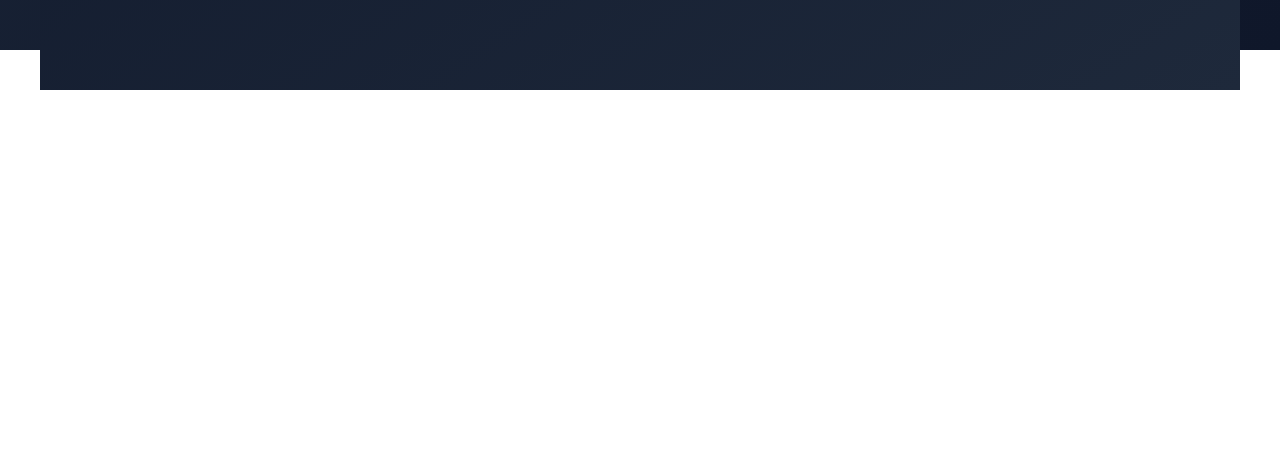
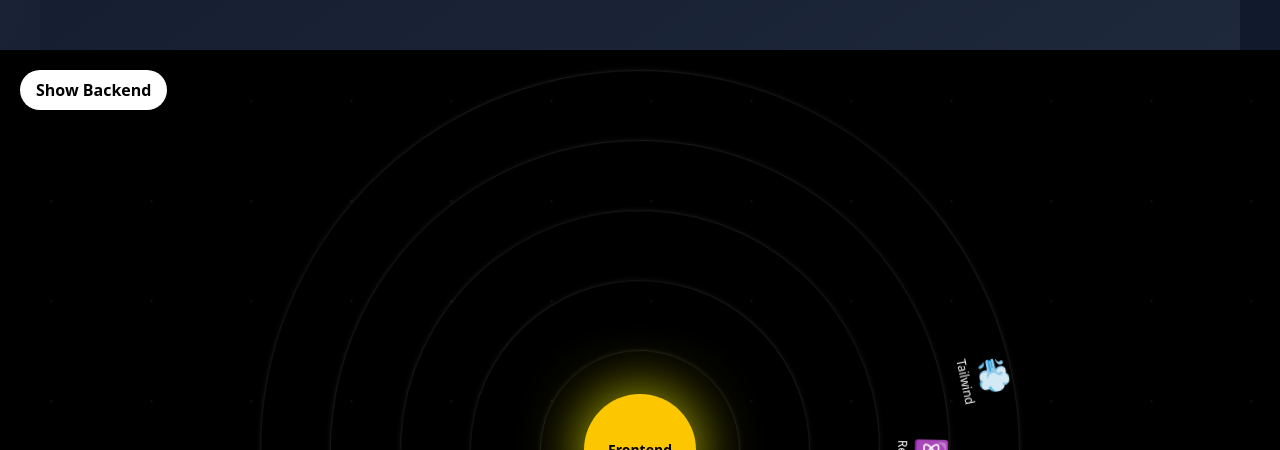
Before and after one commit to mehedihasanshohan/shohan-portfolio, a React (Vite) app: page / in a window 1280 px wide. Shown: the part 2350-2800 px from the top of the page. Before the commit the page ends 2440 px from the top, so only its background shows below. Built offline with nearby package versions, Linux system fonts and the light colour scheme.

Commit message:
add toaster notification for copying phone number

```diff
--- a/package.json
+++ b/package.json
@@ -15,8 +15,10 @@
     "aos": "^2.3.4",
     "emailjs-com": "^3.2.0",
     "lucide-react": "^0.507.0",
+    "motion": "^12.9.7",
     "react": "^19.0.0",
     "react-dom": "^19.0.0",
+    "react-hot-toast": "^2.5.2",
     "react-icons": "^5.5.0",
     "react-simple-typewriter": "^5.0.1",
     "react-ts-typewriter": "^0.1.8-b",
--- a/src/App.jsx
+++ b/src/App.jsx
@@ -6,6 +6,9 @@ import Navbar from './components/Navbar/Navbar'
 import './index.css'
 import SkillGalaxy from './components/Skills/SkillGalaxy';
 import Contact from './components/Contact/Contact';
+import GalaxySkills from './components/DualGalaxy/GalaxySkills';
+import { Toaster } from 'react-hot-toast';
+
 function App() {
 
   useEffect(() => {
@@ -14,6 +17,8 @@ function App() {
 
 
   return (
+    <>
+    <Toaster position='top-right'></Toaster>
     <div className="min-h-screen bg-gradient-to-br from-[#1e293b] to-[#0f172a]">
     <Navbar />
 
@@ -21,8 +26,9 @@ function App() {
     <section id="skills" className="h-screen text-white p-10"><SkillGalaxy></SkillGalaxy></section>
     {/* <section id="projects" className="h-screen text-white p-10">Projects Section</section> */}
     <section id="contact" className="h-screen text-white p-10"><Contact></Contact></section>
+    <GalaxySkills></GalaxySkills>
   </div>
-
+    </>
   )
 }
 
--- a/src/components/Contact/Contact.jsx
+++ b/src/components/Contact/Contact.jsx
@@ -167,8 +167,8 @@
 
 
 
-
-
+import toast from "react-hot-toast";
+import { Copy } from "lucide-react";
 import { useState } from "react";
 import emailjs from "emailjs-com";
 import {
@@ -183,6 +183,13 @@ import {
 } from "lucide-react";
 
 export default function Contact() {
+
+  const copyToClipboard = (text) => {
+    navigator.clipboard.writeText(text);
+    alert("📋 Phone number copied!");
+    toast.success("📋 Phone number copied!");
+  };
+
   const [form, setForm] = useState({
     name: "",
     email: "",
@@ -244,7 +251,16 @@ export default function Contact() {
           </p>
           <p className="flex items-center gap-2">
             <Phone className="text-cyan-300" size={18} />
-            <span className="text-cyan-300">01985545365</span>
+            <span className="text-cyan-300">
+              <a href="tel:01985545365">01985545365</a>
+            </span>
+            <button
+                 onClick={() => copyToClipboard("01985545365")}
+                className="text-cyan-300 hover:text-cyan-400"
+                title="Copy phone number"
+             >
+              <Copy size={16} />
+           </button>
           </p>
         </div>
 
@@ -261,13 +277,13 @@ export default function Contact() {
         <div className="border p-2 border-cyan-300 rounded-xl">
         <div className="text-cyan-300 font-bold text-2xl">Follow Me</div>
         <div className="flex gap-4 mt-4 text-xl">
-          <a href="https://facebook.com" target="_blank" rel="noopener noreferrer" className="hover:text-cyan-400">
+          <a href="https://www.facebook.com/profile.php?id=100007820023284" target="_blank" rel="noopener noreferrer" className="hover:text-cyan-400">
             <Facebook />
           </a>
           <a href="mailto:mhshohan01@gmail.com" className="hover:text-cyan-400">
             <Mail />
           </a>
-          <a href="https://linkedin.com" target="_blank" rel="noopener noreferrer" className="hover:text-cyan-400">
+          <a href="https://www.linkedin.com/in/mehedi-hasan-1a08b22b7/" target="_blank" rel="noopener noreferrer" className="hover:text-cyan-400">
             <Linkedin />
           </a>
         </div>
--- /dev/null
+++ b/src/components/DualGalaxy/GalaxySkills.jsx
@@ -0,0 +1,80 @@
+import { useState } from "react";
+
+const frontendSkills = [
+  { name: "HTML", emoji: "🌐" },
+  { name: "CSS", emoji: "🎨" },
+  { name: "JavaScript", emoji: "📜" },
+  { name: "React", emoji: "⚛️" },
+  { name: "Tailwind", emoji: "💨" },
+];
+
+const backendSkills = [
+  { name: "Node.js", emoji: "🌳" },
+  { name: "MongoDB", emoji: "🍃" },
+  { name: "Express", emoji: "🚂" },
+  { name: "SQL", emoji: "🗃️" },
+  { name: "Firebase", emoji: "🔥" },
+];
+
+export default function GalaxySkills() {
+  const [isFrontend, setIsFrontend] = useState(true);
+  const skills = isFrontend ? frontendSkills : backendSkills;
+
+  return (
+    <div className="relative w-full h-screen overflow-hidden bg-black text-white">
+      {/* Background Stars */}
+      <div className="absolute inset-0 z-0 pointer-events-none starry-bg" />
+
+      {/* Toggle Button */}
+      <div className="absolute z-20 top-5 left-5">
+        <button
+          onClick={() => setIsFrontend(!isFrontend)}
+          className="bg-white text-black px-4 py-2 rounded-full font-semibold shadow hover:bg-gray-300"
+        >
+          {isFrontend ? "Show Backend" : "Show Frontend"}
+        </button>
+      </div>
+
+      {/* Sun */}
+      <div className="absolute z-10 top-1/2 left-1/2 w-28 h-28 bg-yellow-400 rounded-full shadow-[0_0_60px_rgba(255,255,0,0.8)] flex items-center justify-center font-bold text-black text-sm transform -translate-x-1/2 -translate-y-1/2">
+        {isFrontend ? "Frontend" : "Backend"}
+      </div>
+
+      {/* Planets with orbits */}
+      {skills.map((skill, index) => {
+        const orbitRadius = 100 + index * 70;
+        const rotationTime = 12 + index * 4;
+
+        return (
+          <div
+            key={skill.name}
+            className="absolute top-1/2 left-1/2"
+            style={{
+              width: `${orbitRadius * 2}px`,
+              height: `${orbitRadius * 2}px`,
+              marginLeft: `-${orbitRadius}px`,
+              marginTop: `-${orbitRadius}px`,
+              animation: `spin ${rotationTime}s linear infinite`,
+            }}
+          >
+            {/* Orbit Ring */}
+            <div
+              className="absolute w-full h-full border border-white/10 rounded-full"
+              style={{
+                boxShadow: "0 0 4px 1px rgba(255,255,255,0.05)",
+              }}
+            ></div>
+
+            {/* Planet */}
+            <div className="absolute top-0 left-1/2 transform -translate-x-1/2">
+              <div className="flex flex-col items-center text-sm animate-pulse">
+                <div className="text-3xl">{skill.emoji}</div>
+                <span className="text-xs mt-1">{skill.name}</span>
+              </div>
+            </div>
+          </div>
+        );
+      })}
+    </div>
+  );
+}
--- a/src/index.css
+++ b/src/index.css
@@ -1,8 +1,5 @@
 @import "tailwindcss";
 
-html {
-  scroll-behavior: smooth;
-}
 
 /* skill section animation */
 
@@ -33,3 +30,60 @@ html {
 .animate-star {
   animation: star 5s ease-in-out infinite;
 }
+
+
+
+/* index.css */
+
+@keyframes spin {
+  0% {
+    transform: rotate(0deg);
+  }
+  100% {
+    transform: rotate(360deg);
+  }
+}
+
+@keyframes starfield {
+  0% {
+    background-position: 0 0;
+  }
+  100% {
+    background-position: 2000px 2000px;
+  }
+}
+
+.starry-bg {
+  background-image: radial-gradient(white 1px, transparent 1px),
+    radial-gradient(white 1px, transparent 1px);
+  background-size: 100px 100px;
+  background-position: 0 0, 50px 50px;
+  animation: starfield 120s linear infinite;
+  opacity: 0.05;
+}
+
+
+
+
+
+
+
+/* //dual galaxy */
+
+@keyframes spin {
+  0% {
+    transform: rotate(0deg) translateX(0px);
+  }
+  100% {
+    transform: rotate(360deg) translateX(0px);
+  }
+}
+
+@keyframes starsMove {
+  from {
+    background-position: 0 0;
+  }
+  to {
+    background-position: 10000px 10000px;
+  }
+}
```
Also changed, not shown: src/App.css (deleted, +0 -51 lines), 1 other file (tests, documents, lock files or other folders).
